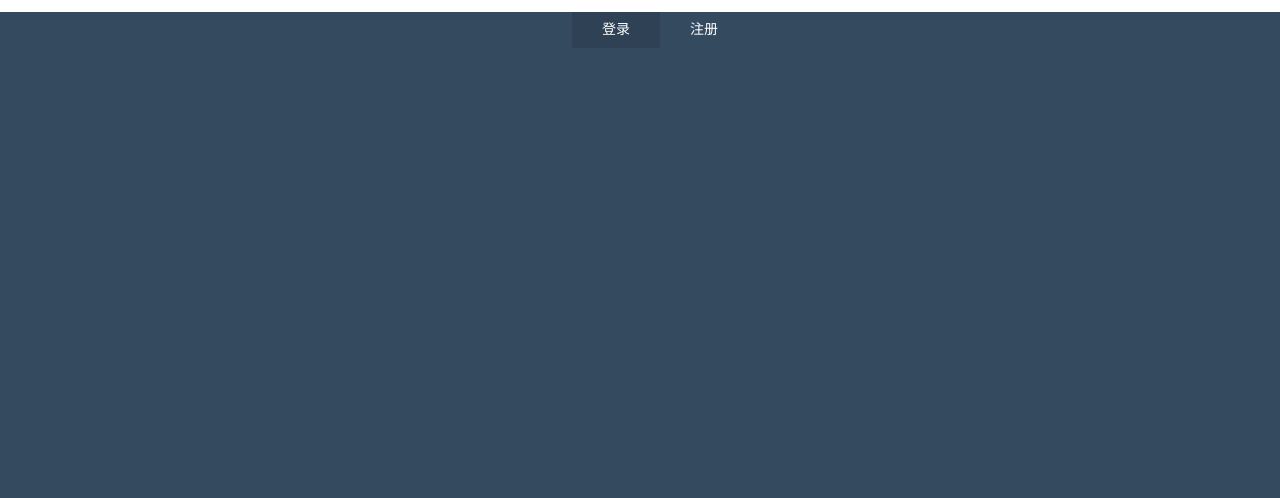
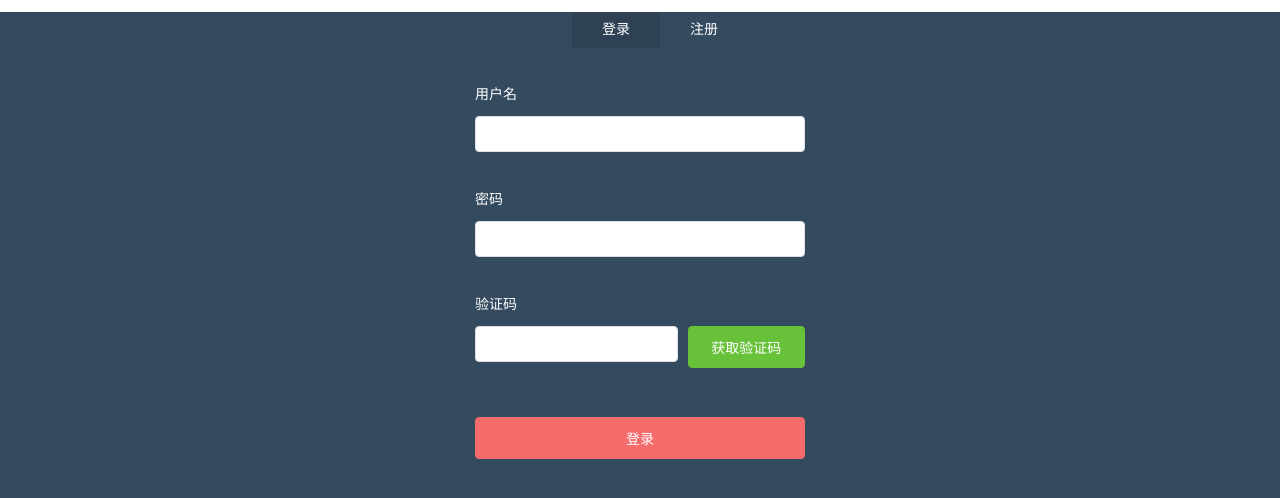
Before and after one commit to shawnworld02/taxt, a Vue app: page /#/login in a window 1280 px wide. Shown: the top 498 px of the page. Built offline with nearby package versions, Linux system fonts and the light colour scheme.

Commit message:
添加验证表单

```diff
--- a/src/views/login/LoginPage.vue
+++ b/src/views/login/LoginPage.vue
@@ -11,6 +11,60 @@
           {{ item.text }}
         </li>
       </ul>
+      <!--表单验证-->
+      <el-form
+        :model="ruleForm"
+        status-icon
+        :rules="rules"
+        ref="ruleForm"
+        class="login-form"
+        size="medium"
+      >
+        <el-form-item prop="username" class="item-form">
+          <label>用户名</label>
+
+          <el-input
+            type="text"
+            v-model="ruleForm.username"
+            autocomplete="off"
+          ></el-input>
+        </el-form-item>
+        <el-form-item prop="password" class="item-form">
+          <label>密码</label>
+          <el-input
+            type="password"
+            v-model="ruleForm.password"
+            autocomplete="off"
+            minlength="6"
+            maxlength="20"
+          ></el-input>
+        </el-form-item>
+        <el-form-item prop="code" class="item-form">
+          <label>验证码</label>
+          <el-row :gutter="10">
+            <el-col :span="15"
+              ><el-input
+                v-model.number="ruleForm.code"
+                minlength="6"
+                maxlength="6"
+              ></el-input
+            ></el-col>
+            <el-col :span="9"
+              ><el-button type="success" class="block"
+                >获取验证码</el-button
+              ></el-col
+            >
+          </el-row>
+        </el-form-item>
+        <el-form-item>
+          <el-button
+            type="danger"
+            @click="submitForm('ruleForm')"
+            class="login-btn block"
+            >登录</el-button
+          >
+        </el-form-item>
+      </el-form>
     </div>
   </div>
 </template>
@@ -19,14 +73,61 @@
 export default {
   name: "LoginPage",
   data() {
+    //验证用户名
+    const validateUsername = (rule, value, callback) => {
+      //邮箱验证正则
+      let reg =
+        /^([a-zA-Z0-9_-])+@([a-zA-Z0-9_-])+((\.[a-zA-Z0-9_-]{2,3}){1,2})$/;
+      if (value === "") {
+        callback(new Error("请输入用户名"));
+      } else if (!reg.test(value)) {
+        callback(new Error("用户名格式有误"));
+      } else {
+        callback();
+      }
+    };
+    //验证密码
+    const validatePassword = (rule, value, callback) => {
+      let reg = /^(?!\D+$)(?![^a-zA-Z]+$)\S{6,20}$/;
+      if (value === "") {
+        callback(new Error("请输入密码"));
+      } else if (!reg.test(value)) {
+        callback(new Error("密码格式有误，应为6-20位数字或字母"));
+      } else {
+        callback();
+      }
+    };
+    //验证验证码
+    const checkCode = (rule, value, callback) => {
+      let reg = /^[a-z0-9]{6}$/;
+      if (value === "") {
+        return callback(new Error("请输入验证码"));
+      } else if (!reg.test(value)) {
+        return callback("验证码格式有误");
+      } else {
+        callback();
+      }
+    };
     return {
       menuTab: [
         { text: "登录", id: 1 },
         { text: "注册", id: 2 },
       ],
       currentIndexOfItem: 0,
+      ruleForm: {
+        username: "",
+        password: "",
+        code: "",
+      },
+      rules: {
+        //当失去焦点时，就会触发验证方法
+        username: [{ validator: validateUsername, trigger: "blur" }],
+        password: [{ validator: validatePassword, trigger: "blur" }],
+        code: [{ validator: checkCode, trigger: "blur" }],
+      },
     };
   },
+
   created() {},
   mounted() {
     //挂载完成后自动执行
@@ -34,6 +135,16 @@
   methods: {
     handleClick(index) {
       this.currentIndexOfItem = index;
+    },
+    submitForm(formName) {
+      this.$refs[formName].validate((valid) => {
+        if (valid) {
+          alert("submit!");
+        } else {
+          console.log("error submit!!");
+          return false;
+        }
+      });
     },
   },
 };
@@ -63,4 +174,23 @@
     background-color: rgba(0, 0, 0, 0.1);
   }
 }
+.login-form {
+  margin-top: 29px;
+  label {
+    display: block;
+    margin-bottom: 3px;
+    font-size: 14px;
+    color: #fff;
+  }
+  .item-form {
+    margin-bottom: 30px;
+  }
+  .block {
+    display: block;
+    width: 100%;
+  }
+  .login-btn {
+    margin-top: 19px;
+  }
+}
 </style>
```
Also changed, not shown: src/main.js (+6 -1 lines).
